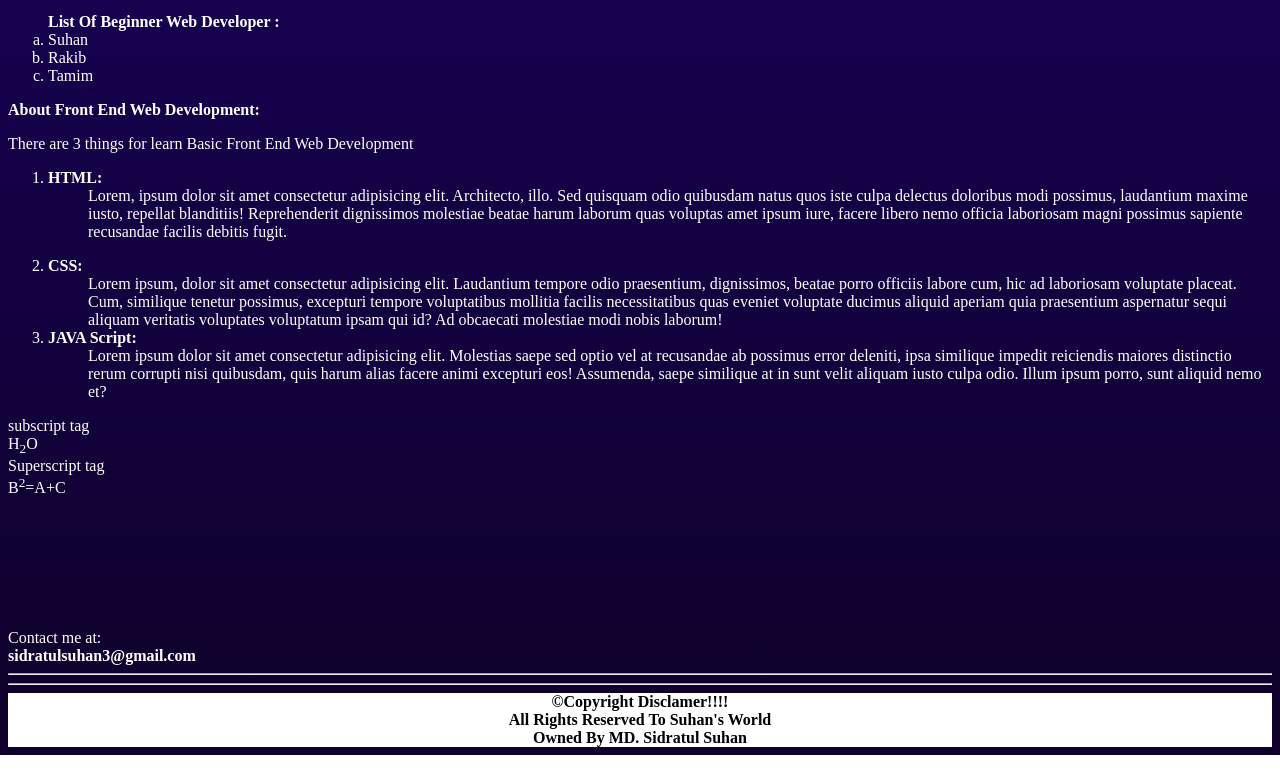
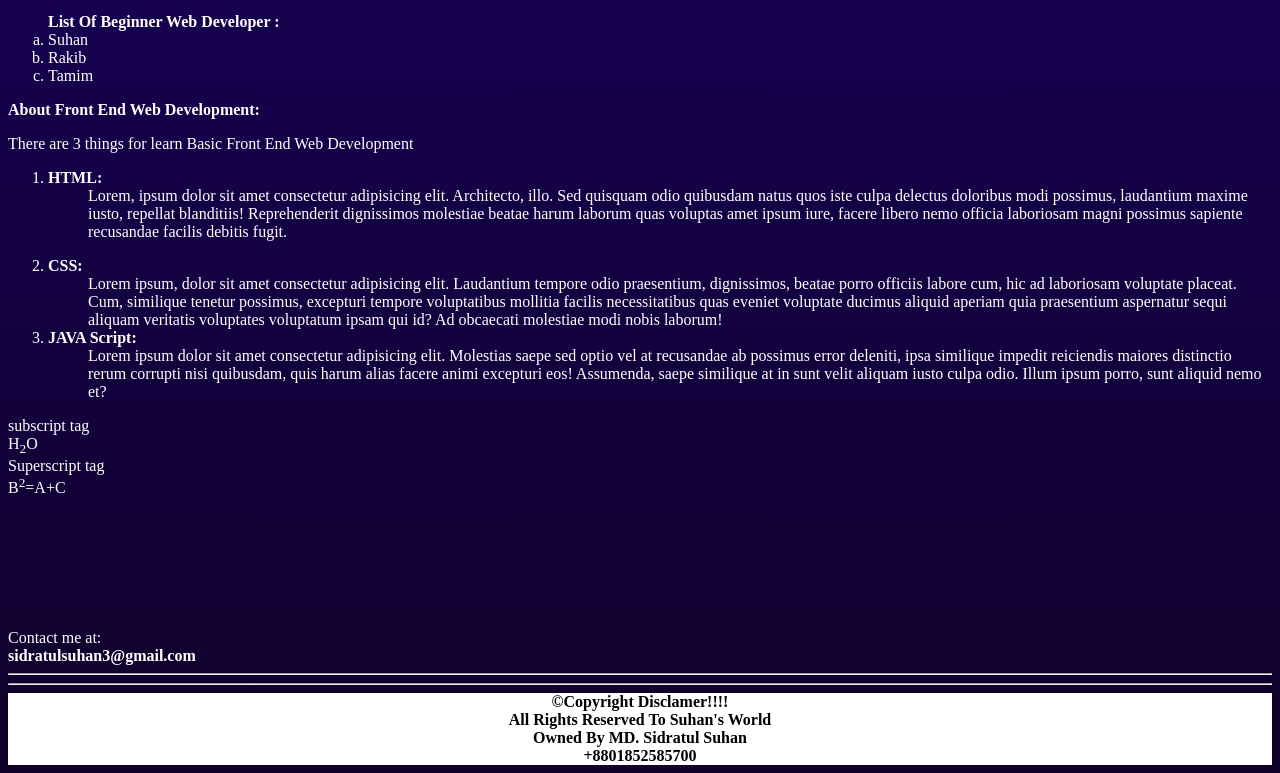
Before and after one commit to MD-Suhan/Suhans-World, a plain HTML site: page index.html in a window 1280 px wide. Shown: the part 1878-2651 px from the top of the page. Drawn offline with Linux system fonts and the light colour scheme.

Commit message:
Update index.html

```diff
--- a/index.html
+++ b/index.html
@@ -284,7 +284,7 @@
             <b>
                 <div>&copy;Copyright Disclamer!!!!</div>
                 <div>All Rights Reserved To Suhan's World</div>
-                <div>Owned By MD. Sidratul Suhan</div>
+                <div>Owned By MD. Sidratul Suhan </br> +8801852585700</div>
             </b>
 
         </footer>
```
